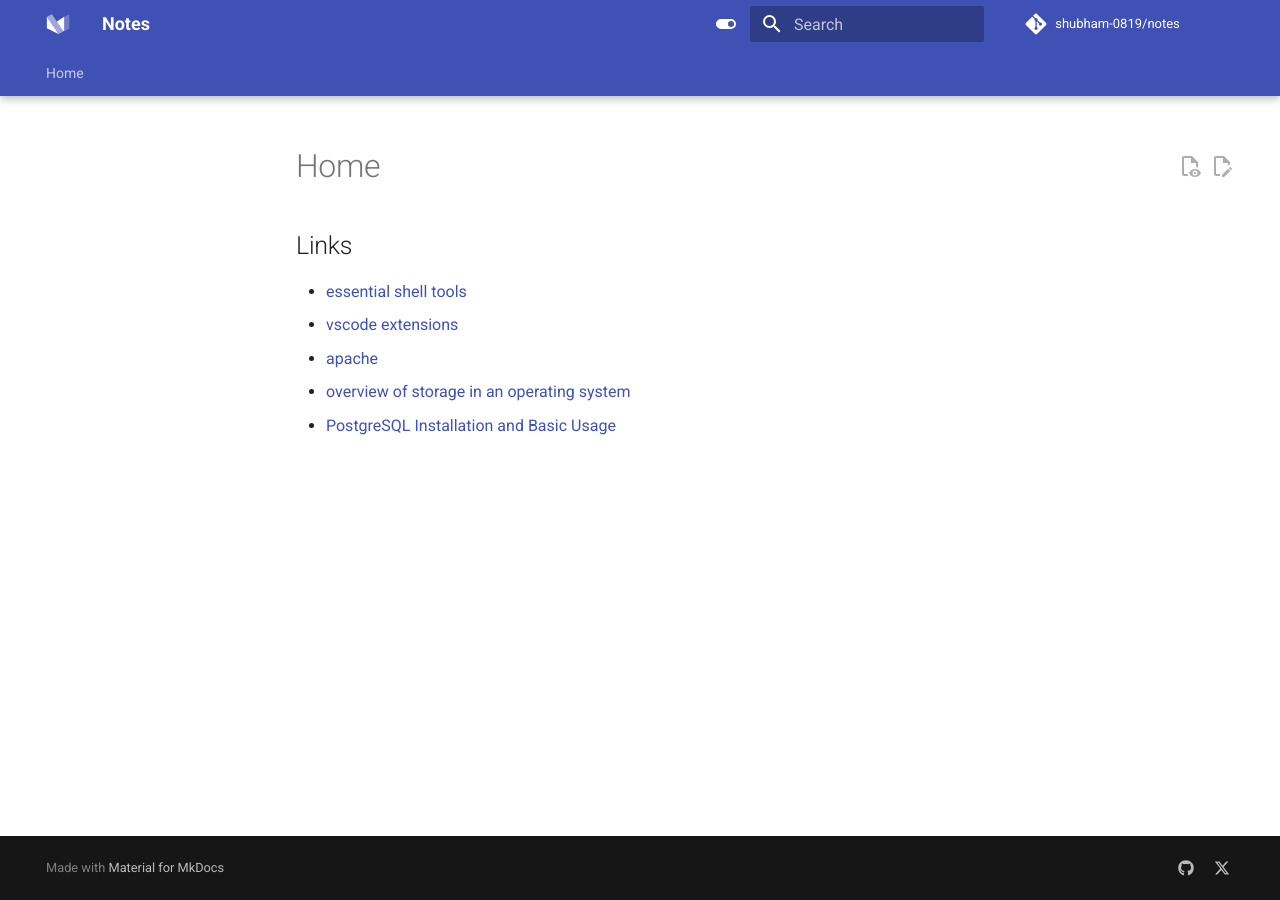
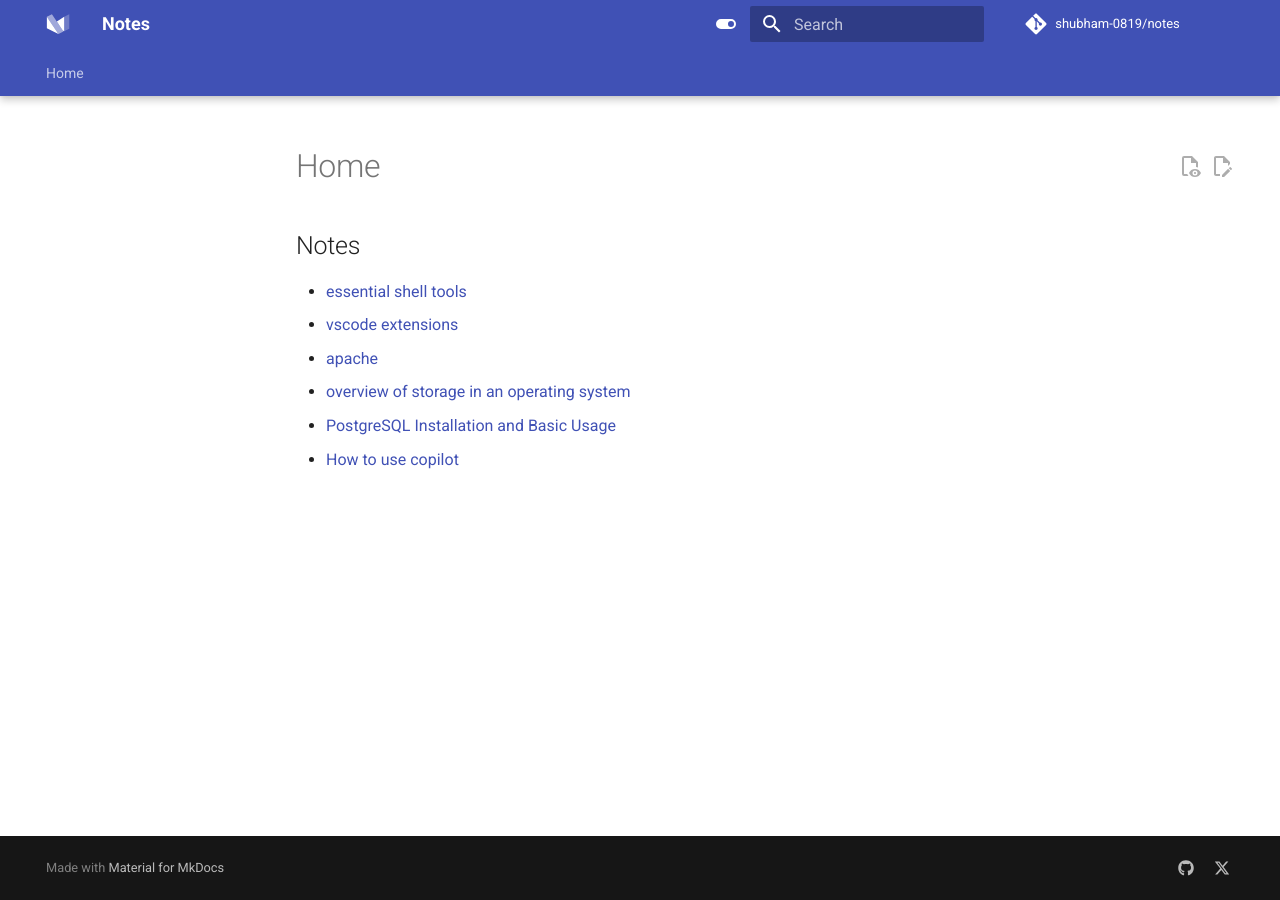
Before and after one commit to shubham-0819/notes, an MkDocs documentation site: the page built from docs/index.md, in a window 1280 px wide. Built offline with MkDocs 1.6.1 and Material for MkDocs 9.7.7, drawn with Linux system fonts in a browser that asks for light colours; comment, search, counter and statistics services are not loaded.

Commit message:
updated notes for testing build workflow

```diff
--- a/docs/index.md
+++ b/docs/index.md
@@ -1,7 +1,8 @@
-## Links
+## Notes
 
-- [essential shell tools](./ide/essential-shell-tools.md)
-- [vscode extensions](./ide/vscode-extensions.md)
-- [apache](./apache.md)
-- [overview of storage in an operating system](./overview-of-storage-in-an-operating-system.md)
-- [PostgreSQL Installation and Basic Usage](./postgreSQL-installation-and-basic-usage.md)
+* [essential shell tools](./ide/essential-shell-tools.md)
+* [vscode extensions](./ide/vscode-extensions.md)
+* [apache](./apache.md)
+* [overview of storage in an operating system](./overview-of-storage-in-an-operating-system.md)
+* [PostgreSQL Installation and Basic Usage](./postgreSQL-installation-and-basic-usage.md)
+* [How to use copilot](./how-to-use-copilot.md)
--- a/mkdocs.yml
+++ b/mkdocs.yml
@@ -112,4 +112,4 @@ markdown_extensions:
 
 # Page tree
 nav:
-  - Home: docs/ index.md
+  - Home: docs/index.md
```
